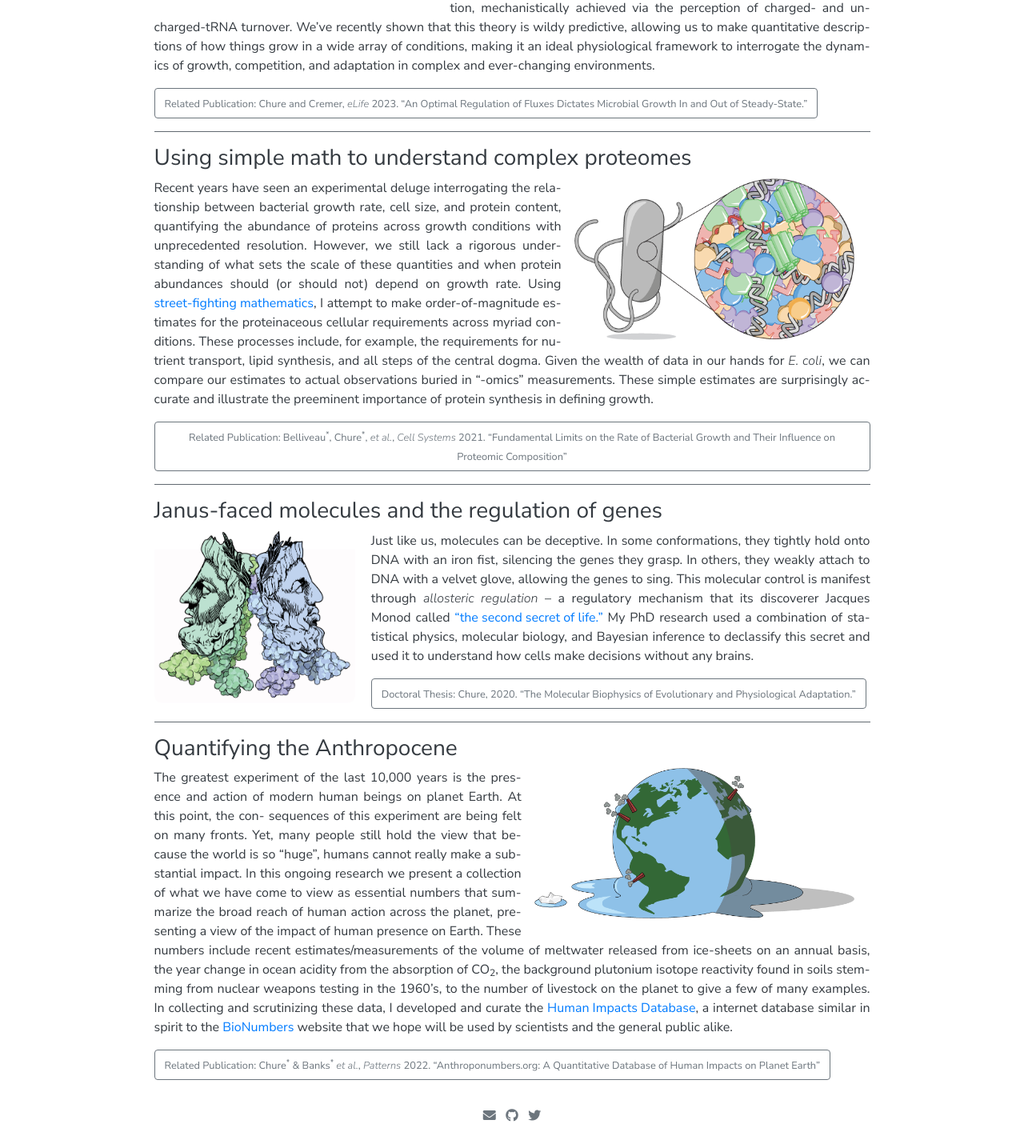
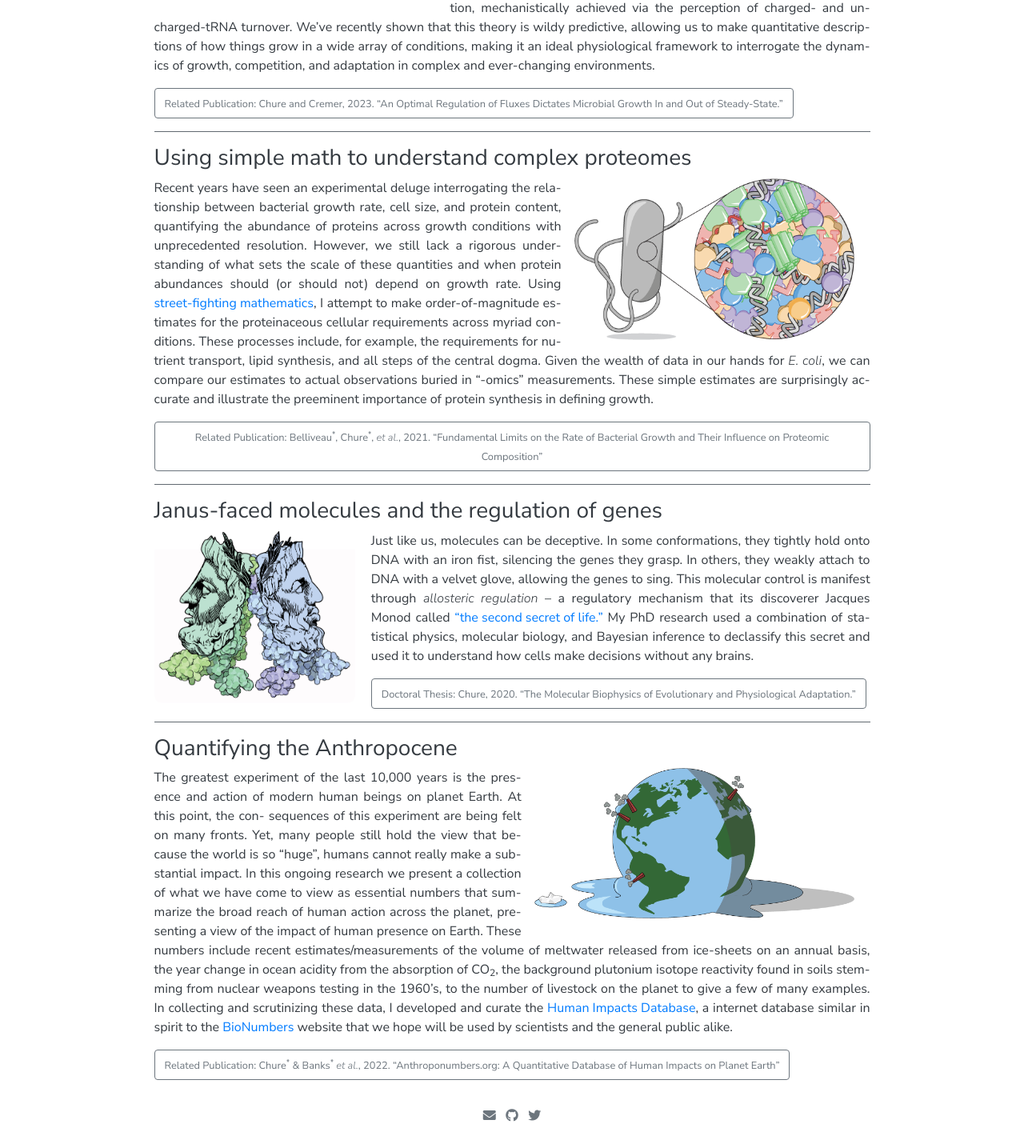
Before and after one commit to gchure/gchure.github.io, a Jekyll site: the page built from pages/research.md, in a window 1280 px wide. Shown: the part 573-2008 px from the top of the page at 80% size. Built offline with Jekyll 4.4.1, drawn with Linux system fonts in a browser that asks for light colours; nearby versions of some CDN libraries; some web fonts are replaced.

Commit message:
Fixing another styling issue

```diff
--- a/pages/research.md
+++ b/pages/research.md
@@ -27,7 +27,7 @@
 of conditions, making it an ideal physiological framework to interrogate the
 dynamics of growth, competition, and adaptation in complex and ever-changing environments.
 
-<a href=" https://doi.org/10.7554/eLife.84878" class="btn btn-outline-secondary"><span style="font-size: 0.8em;"> Related Publication: Chure and Cremer, *eLife* 2023. "An Optimal Regulation of Fluxes Dictates Microbial Growth In and Out of Steady-State."</span> </a>
+<a href=" https://doi.org/10.7554/eLife.84878" class="btn btn-outline-secondary"><span style="font-size: 0.8em;"> Related Publication: Chure and Cremer, 2023. "An Optimal Regulation of Fluxes Dictates Microbial Growth In and Out of Steady-State."</span> </a>
 
 <hr/>
 ### Using simple math to understand complex proteomes
@@ -42,7 +42,7 @@
 surprisingly accurate and illustrate the preeminent importance of protein synthesis in
 defining growth.
 
-<a href="https://doi.org/10.1016/j.cels.2021.06.002" class="btn btn-outline-secondary"><span style="font-size: 0.8em;"> Related Publication: Belliveau<sup>\*</sup>, Chure<sup>\*</sup>, *et al.*, *Cell Systems* 2021. "Fundamental Limits on the Rate of Bacterial Growth and Their Influence on Proteomic Composition"</span> </a>
+<a href="https://doi.org/10.1016/j.cels.2021.06.002" class="btn btn-outline-secondary"><span style="font-size: 0.8em;"> Related Publication: Belliveau<sup>\*</sup>, Chure<sup>\*</sup>, *et al.*, 2021. "Fundamental Limits on the Rate of Bacterial Growth and Their Influence on Proteomic Composition"</span> </a>
 
 <hr/>
 
@@ -74,4 +74,4 @@
 The greatest experiment of the last 10,000 years is the presence and action of modern human beings on planet Earth. At this point, the con- sequences of this experiment are being felt on many fronts. Yet, many people still hold the view that because the world is so “huge”, humans cannot really make a substantial impact. In this ongoing research we present a collection of what we have come to view as essential numbers that summarize the broad reach of human action across the planet, presenting a view of the impact of human presence on Earth. These numbers include recent estimates/measurements of the volume of meltwater released from ice-sheets on an annual basis, the year change in ocean acidity from the absorption of CO<sub>2</sub>, the background plutonium isotope reactivity found in soils stemming from nuclear weapons testing in the 1960’s, to the number of livestock on the planet to give a few of many examples. In collecting and scrutinizing these data,
 I developed and curate the <a href="https://anthroponumbers.org">Human Impacts Database</a>, a internet database similar in spirit to the <a href="https://bionumbers.hms.harvard.edu">BioNumbers</a> website that we hope will be used by scientists and the general public alike.
 
-<a href="https://doi.org/10.1016/j.patter.2022.100552" class="btn btn-outline-secondary"><span style="font-size: 0.8em;"> Related Publication: Chure<sup>\*</sup> & Banks<sup>\*</sup> *et al.*, *Patterns* 2022. "Anthroponumbers.org: A Quantitative Database of Human Impacts on Planet Earth"</span> </a>
+<a href="https://doi.org/10.1016/j.patter.2022.100552" class="btn btn-outline-secondary"><span style="font-size: 0.8em;"> Related Publication: Chure<sup>\*</sup> & Banks<sup>\*</sup> *et al.*, 2022. "Anthroponumbers.org: A Quantitative Database of Human Impacts on Planet Earth"</span> </a>
```
